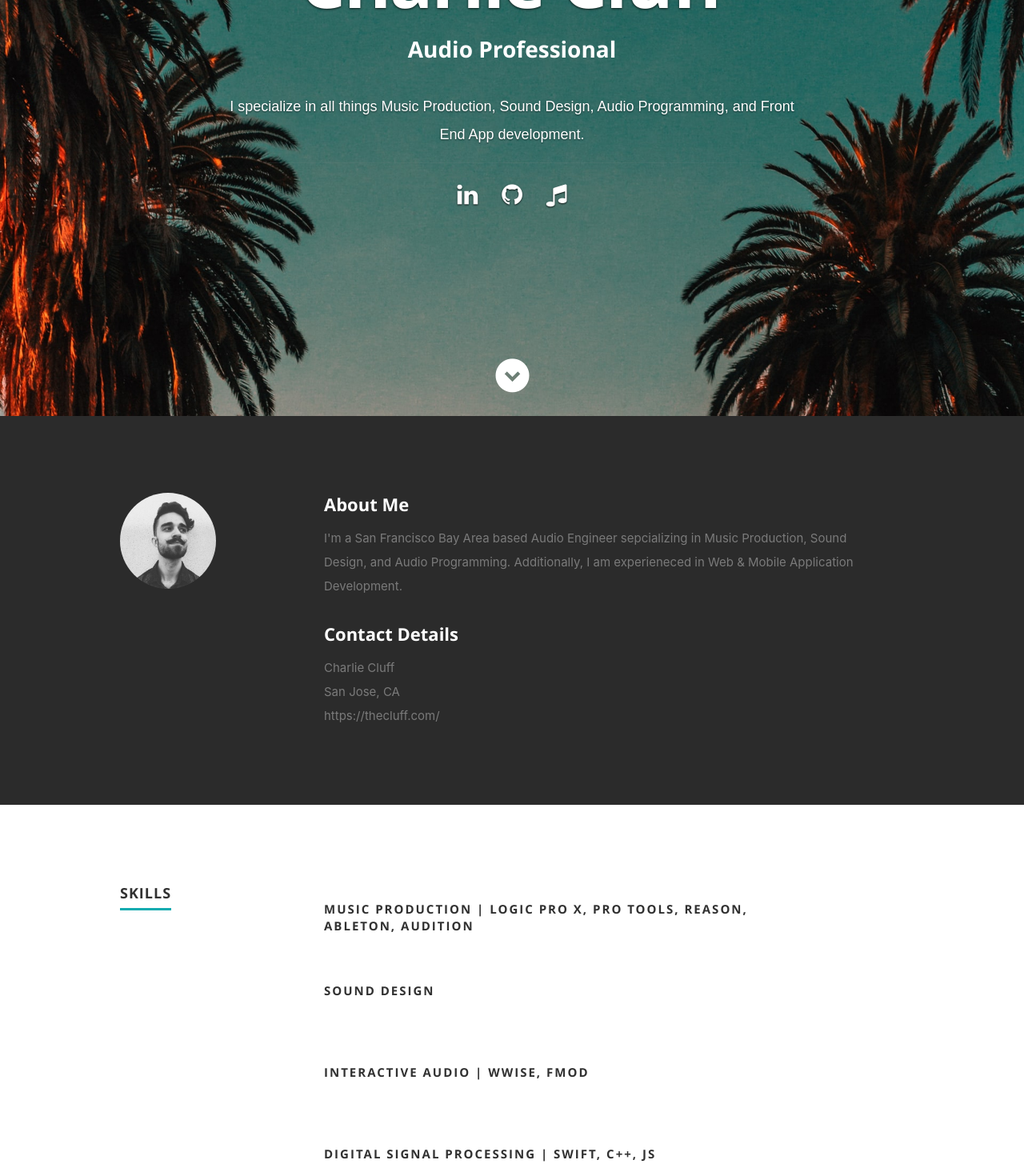
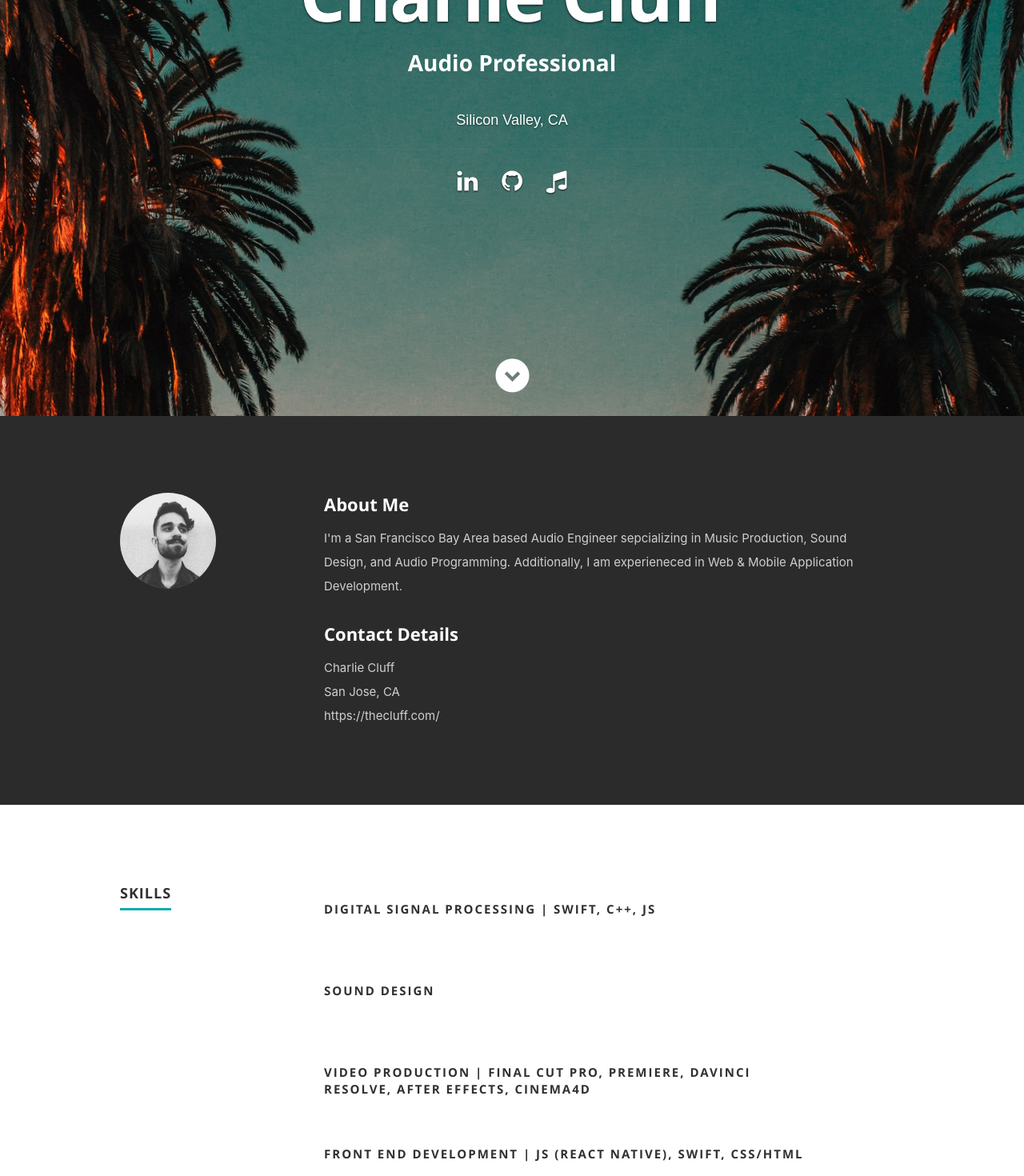
Before and after one commit to thecluff/new-portfolio, a React (Create React App) app: page / in a window 1280 px wide. Shown: the part 280-1750 px from the top of the page at 80% size. Built offline with nearby package versions, Linux system fonts and the light colour scheme.

Commit message:
Improvements

```diff
--- a/src/components/About.js
+++ b/src/components/About.js
@@ -15,7 +15,7 @@ export default class About extends Component {
             <div className="nine columns main-col">
 
                <h2>About Me</h2>
-               <p>
+               <p style={{color:'#cfcfcf'}}>
                {
                  resumeData.aboutme
                }
@@ -27,13 +27,13 @@ export default class About extends Component {
 
                   <h2>Contact Details</h2>
                   <p className="address">
-       						<span>{resumeData.name}</span>
+       						<span style={{color:'#cfcfcf'}}> {resumeData.name}</span>
                      <br></br>
-       						   <span>
+       						   <span style={{color:'#cfcfcf'}}>
                      {resumeData.address}
                     </span>
                     <br></br>
-                    <span>{resumeData.website}</span>
+                    <span style={{color:'#cfcfcf'}}>{resumeData.website}</span>
        					   </p>
                   </div>
                </div>
--- a/src/components/Header.js
+++ b/src/components/Header.js
@@ -24,7 +24,7 @@ export default class Header extends Component {
                <h2 className="responsive-headline" style={{color:'white'}}>Audio Professional</h2>
                <br />
 
-               <h3 style={{color:'#fff', fontFamily:'sans-serif '}}>{resumeData.role}{resumeData.roleDescription}</h3>
+               <h3 style={{color:'#fff', fontFamily:'sans-serif '}}>Silicon Valley, CA</h3>
                <hr/>
                <ul className="social">
                   {
--- a/src/components/Portfolio.js
+++ b/src/components/Portfolio.js
@@ -7,6 +7,52 @@ export default class Porfolio extends Component {
       <div className="row">
         <div className="twelve columns collapsed">
           <h1 style={{fontSize: 30}}>Portfolio</h1>
+          <div id="portfolio-wrapper" className="bgrid-quarters s-bgrid-thirds cf">
+          <h1>Broadcast</h1>
+
+          {
+            resumeData.radioPortfolio && resumeData.radioPortfolio.map((item)=>{
+              return(
+                <div className="columns portfolio-item">
+                  <div className="item-wrap">
+                  <a href={item.url} target="_blank">
+                      <img src={`${item.imgurl}`} className="item-img"/>
+                      <div className="overlay">
+                        <div className="portfolio-item-meta">
+                          <h5>{item.name}</h5>
+                          <p>{item.description}</p>
+                        </div>
+                      </div>
+                    </a>
+                  </div>
+                </div>
+              )
+            })
+          }
+          </div>
+          <div id="portfolio-wrapper" className="bgrid-quarters s-bgrid-thirds cf">
+          <h1>Sound Design</h1>
+
+          {
+            resumeData.sdPortfolio && resumeData.sdPortfolio.map((item)=>{
+              return(
+                <div className="columns portfolio-item">
+                  <div className="item-wrap">
+                  <a href={item.url} target="_blank">
+                      <img src={`${item.imgurl}`} className="item-img"/>
+                      <div className="overlay">
+                        <div className="portfolio-item-meta">
+                          <h5>{item.name}</h5>
+                          <p>{item.description}</p>
+                        </div>
+                      </div>
+                    </a>
+                  </div>
+                </div>
+              )
+            })
+          }
+          </div>
           <div id="portfolio-wrapper" className="bgrid-quarters s-bgrid-thirds cf">
           <h1>Audio Programming</h1>
 
@@ -54,52 +100,8 @@ export default class Porfolio extends Component {
           }
           </div>
 
-          <div id="portfolio-wrapper" className="bgrid-quarters s-bgrid-thirds cf">
-          <h1>Broadcast</h1>
 
-          {
-            resumeData.radioPortfolio && resumeData.radioPortfolio.map((item)=>{
-              return(
-                <div className="columns portfolio-item">
-                  <div className="item-wrap">
-                  <a href={item.url} target="_blank">
-                      <img src={`${item.imgurl}`} className="item-img"/>
-                      <div className="overlay">
-                        <div className="portfolio-item-meta">
-                          <h5>{item.name}</h5>
-                          <p>{item.description}</p>
-                        </div>
-                      </div>
-                    </a>
-                  </div>
-                </div>
-              )
-            })
-          }
-          </div>
-          <div id="portfolio-wrapper" className="bgrid-quarters s-bgrid-thirds cf">
-          <h1>Sound Design</h1>
 
-          {
-            resumeData.sdPortfolio && resumeData.sdPortfolio.map((item)=>{
-              return(
-                <div className="columns portfolio-item">
-                  <div className="item-wrap">
-                  <a href={item.url} target="_blank">
-                      <img src={`${item.imgurl}`} className="item-img"/>
-                      <div className="overlay">
-                        <div className="portfolio-item-meta">
-                          <h5>{item.name}</h5>
-                          <p>{item.description}</p>
-                        </div>
-                      </div>
-                    </a>
-                  </div>
-                </div>
-              )
-            })
-          }
-          </div>
 
 
 
--- a/src/components/layout.css
+++ b/src/components/layout.css
@@ -203,7 +203,7 @@ ul#nav li.current a { color: #F06000; }
 }
 #about p {
    line-height: 30px;
-   color: #7A7A7A;
+   color: #FFFFFF;
 }
 #about .profile-pic {
    position: relative;
--- a/src/resumeData.js
+++ b/src/resumeData.js
@@ -3,7 +3,7 @@ let resumeData = {
     "role": " ",
     "linkedinId":"charlie-david-cluff",
     "soundcloudid": "Your soundcloudid",
-    "roleDescription": "I specialize in all things Music Production, Sound Design, Audio Programming, and Front End App development.",
+    "roleDescription": "I specialize in Audio Programming, Sound Design, Music Production, and Front End App development.",
     "socialLinks":[
         {
           "name":"linkedin",
@@ -26,7 +26,7 @@ let resumeData = {
     "website":"https://thecluff.com/",
     "education":[
       {
-        "UniversityName":"Cogswell Polytechnical College",
+        "UniversityName":"University of Silicon Valley",
         "specialization":"B.S.  Digital Audio Technology",
         "MonthOfPassing":"Aug",
         "YearOfPassing":"2021",
@@ -88,16 +88,10 @@ let resumeData = {
     "skillsDescription":"",
     "skills":[
       {
-        "skillname":"Music Production | Logic Pro X, Pro Tools, Reason, Ableton, Audition "
+        "skillname":"Digital Signal Processing | Swift, C++, JS "
       },
       {
         "skillname":"Sound Design"
-      },
-      {
-        "skillname":"Interactive Audio | Wwise, FMOD"
-      },
-      {
-        "skillname":"Digital Signal Processing | Swift, C++, JS "
       },
       {
         "skillname":"Video Production | Final Cut Pro, Premiere, Davinci Resolve, After Effects, Cinema4D"
@@ -105,6 +99,15 @@ let resumeData = {
       {
         "skillname":"Front End Development | JS (React Native), Swift, CSS/HTML"
       },
+      {
+        "skillname":"Music Production | Logic Pro X, Pro Tools, Reason, Ableton, Audition "
+      },
+
+      {
+        "skillname":"Interactive Audio | Wwise, FMOD"
+      },
+
+
     ],
     "progPortfolio":[
       // {
```
